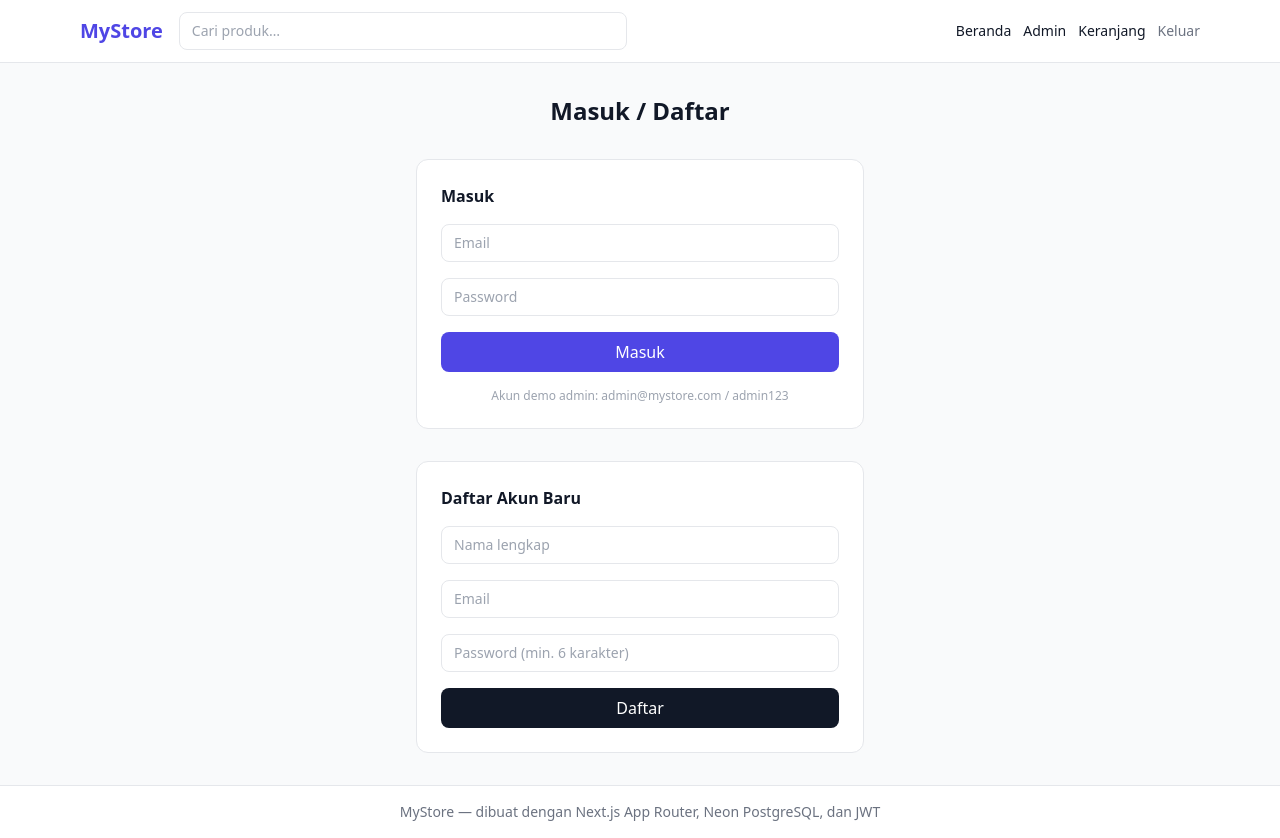
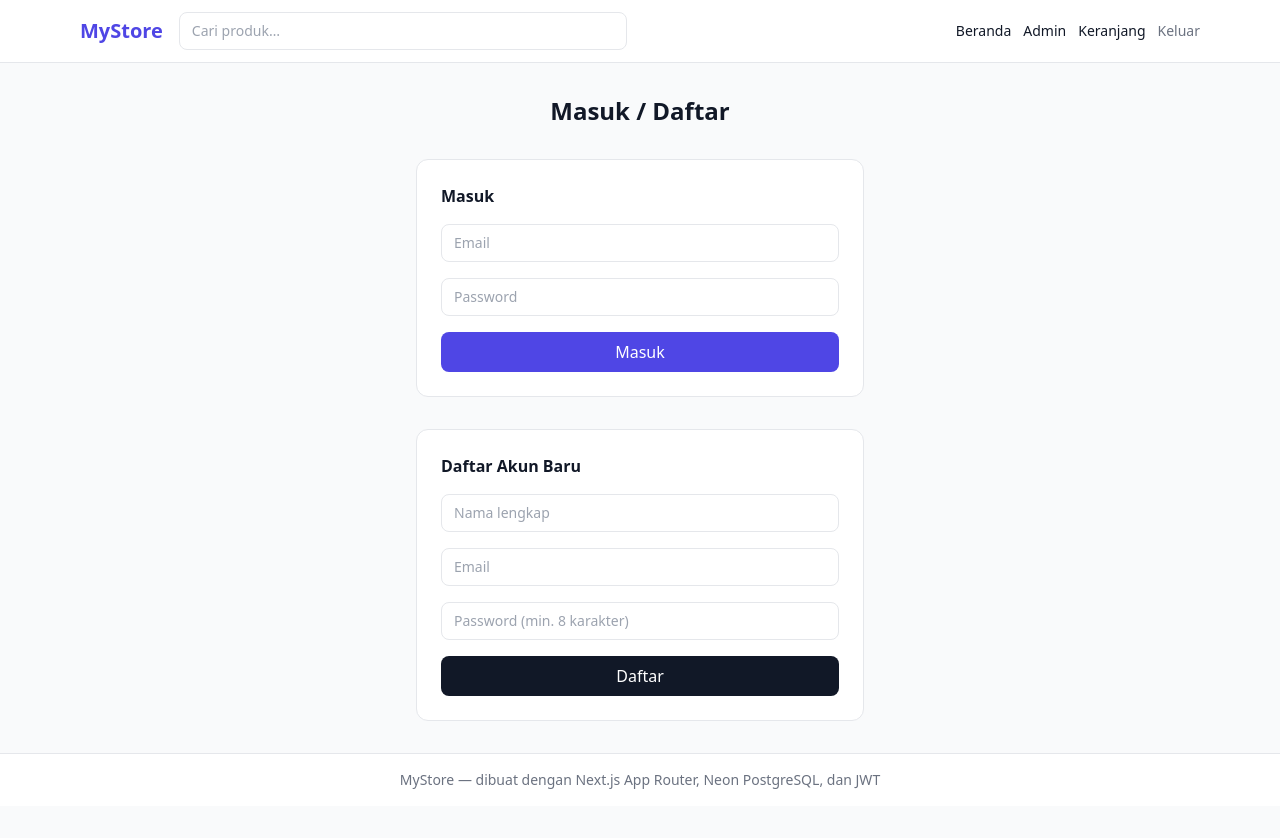
Before and after one commit to SaputraLolaroh/mystore, a Next.js app: page /login in a window 1280 px wide. After the commit the page ends 806 px from the top, so only its background shows below. Built offline with nearby package versions, Linux system fonts and the light colour scheme.

Commit message:
Remove public demo admin credentials

```diff
--- a/app/login/page.js
+++ b/app/login/page.js
@@ -18,9 +18,6 @@ export default function LoginPage({ searchParams }) {
         <button className="w-full bg-indigo-600 text-white py-2 rounded-lg hover:bg-indigo-700">
           Masuk
         </button>
-        <p className="text-xs text-gray-400 text-center">
-          Akun demo admin: admin@mystore.com / admin123
-        </p>
       </form>
 
       <form action={register} className="bg-white border rounded-xl p-6 space-y-4">
@@ -30,9 +27,9 @@ export default function LoginPage({ searchParams }) {
         <input
           type="password"
           name="password"
-          placeholder="Password (min. 6 karakter)"
+          placeholder="Password (min. 8 karakter)"
           required
-          minLength={6}
+          minLength={8}
           className={inputCls}
         />
         <button className="w-full bg-gray-900 text-white py-2 rounded-lg hover:bg-black">
```
